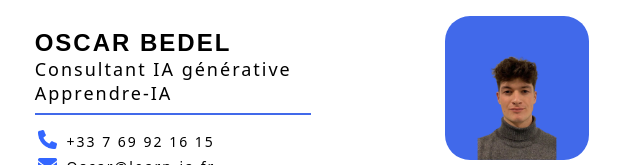
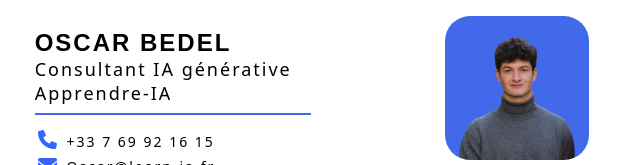
Before and after one commit to MBilashi/-Oscar_Bedel_Signature, a plain HTML site: page index.html in a window 1280 px wide. Shown: the top 165 px of the page, without its empty margins (0-640 px from the left). Drawn offline with Linux system fonts and the light colour scheme.

Commit message:
Image Update

```diff
--- a/index.html
+++ b/index.html
@@ -74,7 +74,7 @@
                     <table width="100%" align="center">
                         <tr>
                             <td width="90%" align="center">
-                                <img src="./image/Oscar Bedel.png" alt="Image Here" width="85%" style="border-radius: 25px">
+                                <img src="./image/Oscar Bedel_update.png" alt="Image Here" width="85%" style="border-radius: 25px">
                             </td>
                         </tr>
                         <tr>
```
Also changed, not shown: image/Oscar Bedel_update.png (added).
